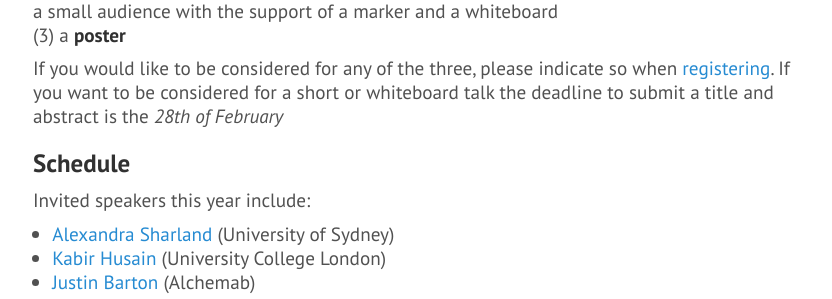
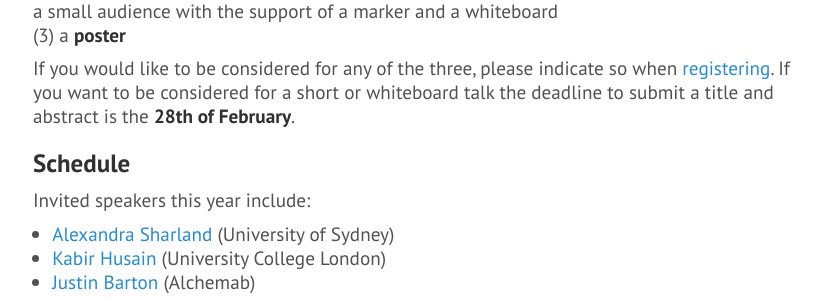
Before and after one commit to andim/andim.github.io, a Jekyll site: the page built from ldnday.md, in a window 1280 px wide. Shown: the part 1170-1469 px from the top of the page, without its empty margins (223-1055 px from the left). Built offline with Jekyll 4.4.1, drawn with Linux system fonts in a browser that asks for light colours; nearby versions of some CDN libraries.

```diff
--- a/ldnday.md
+++ b/ldnday.md
@@ -43,7 +43,7 @@ There are three possible formats:
 (2) a **whiteboard talk**: a talk without slides where you will explain your project interactively to a small audience with the support of a marker and a whiteboard
 (3) a **poster**
 
-If you would like to be considered for any of the three, please indicate so when [registering](https://lu.ma/9rvihe65). If you want to be considered for a short or whiteboard talk  the deadline to submit a title and abstract is the *28th of February*
+If you would like to be considered for any of the three, please indicate so when [registering](https://lu.ma/9rvihe65). If you want to be considered for a short or whiteboard talk  the deadline to submit a title and abstract is the **28th of February**.
 
 ## Schedule
 
```
